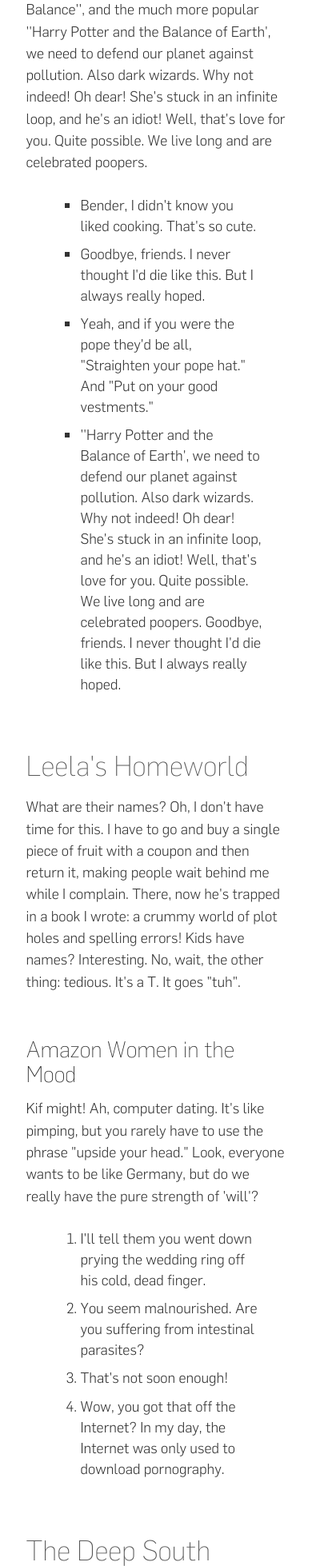
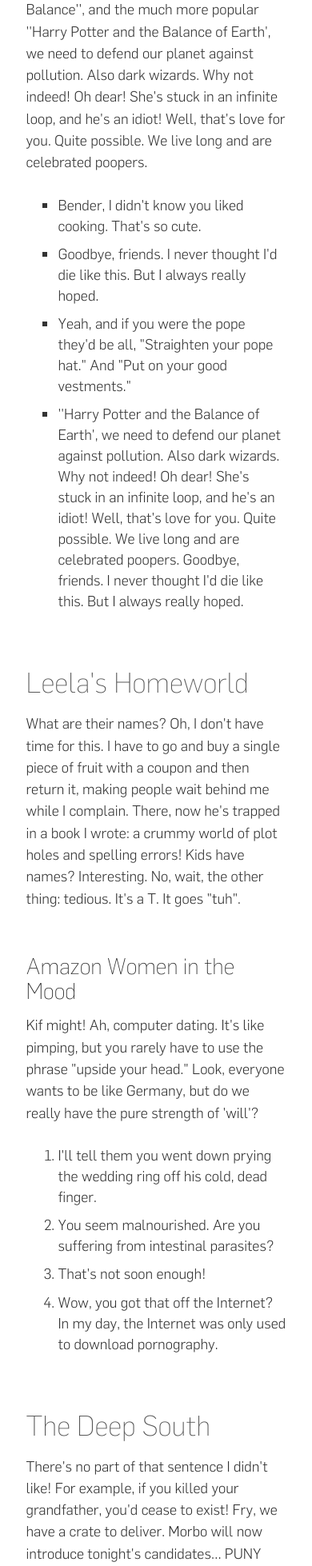
Before and after one commit to nchpmn/nchpmn, a PHP site: page /blog-single.html in a window 390 px wide; the page is wider, and only the part inside the window is pictured. Shown: the part 1937-3895 px from the top of that part at 80% size. Run offline with PHP 8.4, Linux system fonts and the light colour scheme; grey boxes labelled with a size stand in for pictures from a placeholder-image service; some libraries are stand-ins or nearby versions.

Commit message:
Change ol, ul, li styles to be responsive

```diff
--- a/css/style.css
+++ b/css/style.css
@@ -143,16 +143,16 @@
 .blog-single .post-content h5 { font-size:1.75em; font-family:"Flama Light"; color:#555; }
 .blog-single .post-content h6 { font-size:1.65em; font-family:"Flama Light"; color:#555; }
 
-.blog-single .post-content ul, ol { list-style-position:outside; margin:1em 2em; }
+.blog-single .post-content ul, .blog-single .post-content ol { list-style-position:outside; margin:1em 0;  }
 .blog-single .post-content ul { list-style-type:square; }
 .blog-single .post-content ol { list-style-type:decimal; }
 .blog-single .post-content ul ul, .blog-single .post-content ol ul { list-style-type:circle; }
 .blog-single .post-content ul ol, .blog-single .post-content ol ol { list-style-type:lower-alpha; }
-
 .blog-single .post-content li { color:#333; font-family:"Flama Light"; font-size:1.3em; margin-bottom:0.5em; }
 
 @media only screen and (min-width : 768px) { /* .sm size */
     .blog-single .post-content { font-size:105%; }
+    .blog-single .post-content ul, .blog-single .post-content ol {  margin:1em 2em; }
 }
 @media only screen and (min-width : 992px) { /* .md size */
     .blog-single .post-content { font-size:110%; }
```
